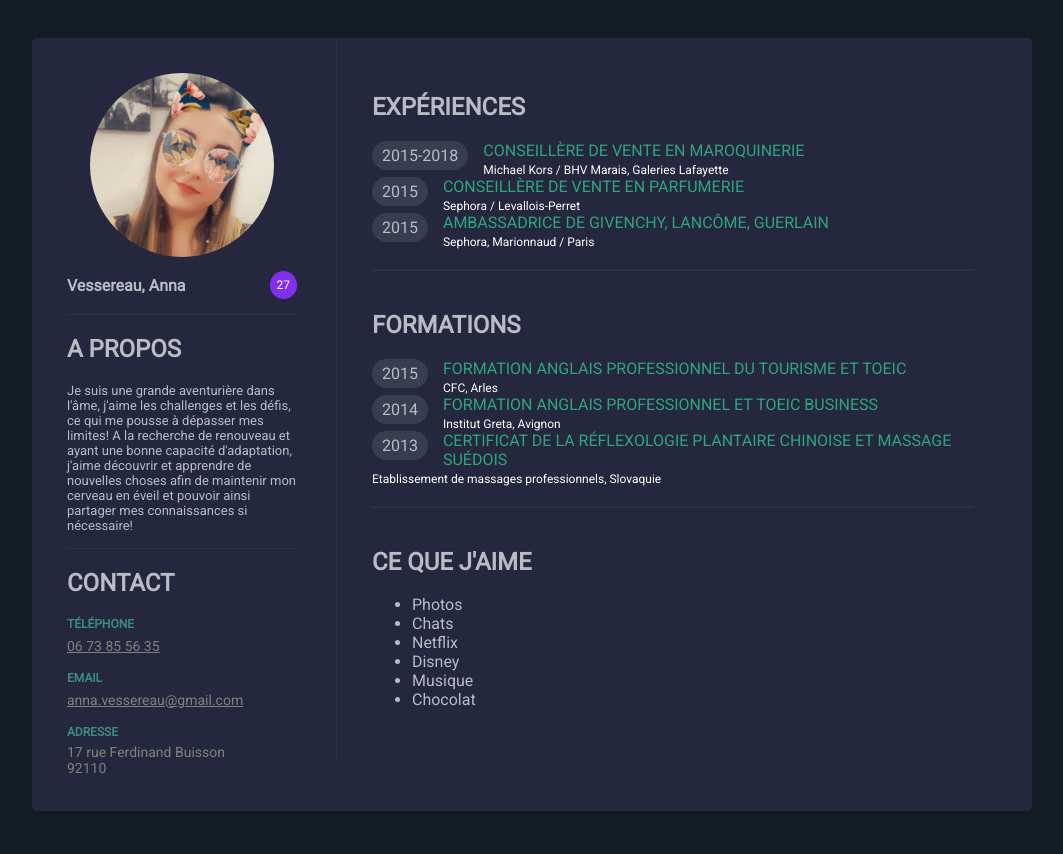
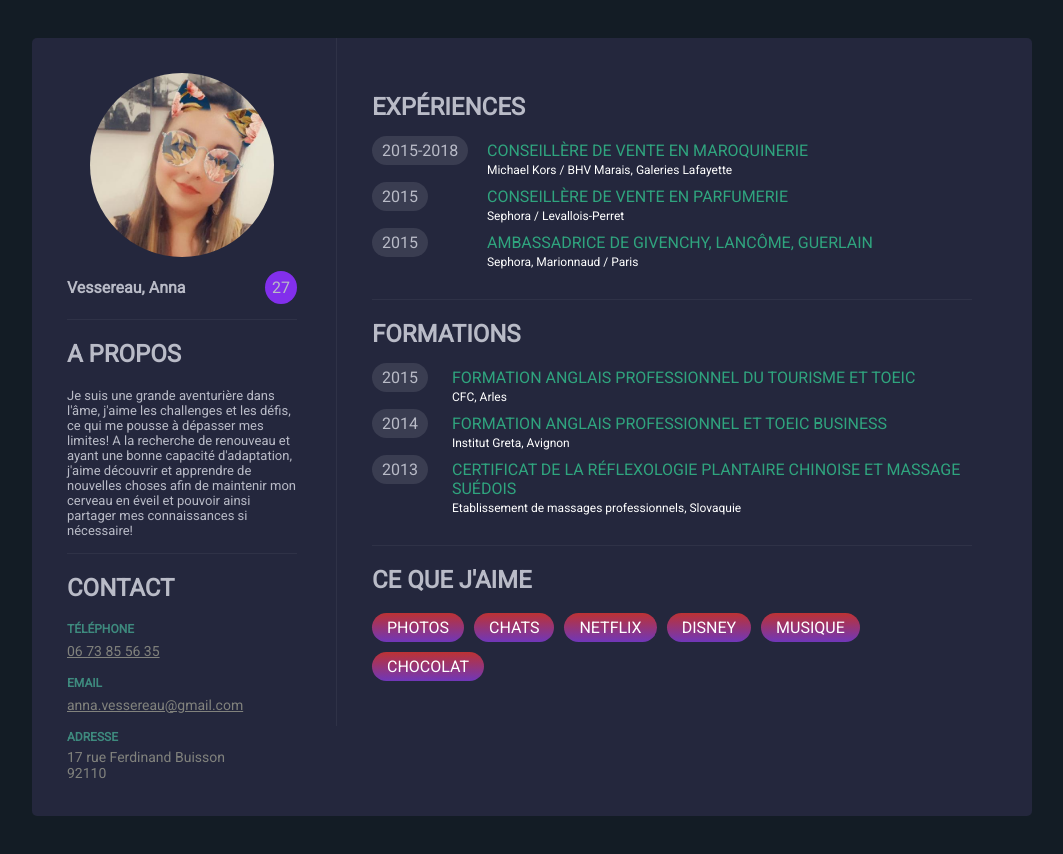
Before and after one commit to Vaniina/curriculumVitae1, a plain HTML site: page index.html in a window 1280 px wide. Shown: the whole page, without its empty margins (108-1171 px from the left). Drawn offline with Linux system fonts and the light colour scheme.

Commit message:
improve design on main content

```diff
--- a/index.html
+++ b/index.html
@@ -8,7 +8,7 @@
 </head>
 <body>
 <main>
-    <aside>
+    <aside class="columnLeft">
         <div class="block">
             <section class="profile">
                 <header>
@@ -41,30 +41,31 @@
         </div>
     </aside>
     <section class="block main">
-        <h2>Expériences</h2>
-        <section>
+
+        <section class="experiences">
+            <h2>Expériences</h2>
             <article>
-                <section>
+                <aside>
                     <time>2015-2018</time>
-                </section>
+                </aside>
                 <section>
                     <header>Conseillère de vente en maroquinerie</header>
                     <footer>Michael Kors / BHV Marais, Galeries Lafayette</footer>
                 </section>
             </article>
             <article>
-                <section>
+                <aside>
                     <time>2015</time>
-                </section>
+                </aside>
                 <section>
                     <header>Conseillère de vente en parfumerie</header>
                     <footer>Sephora / Levallois-Perret</footer>
                 </section>
             </article>
             <article>
-                <section>
+                <aside>
                     <time>2015</time>
-                </section>
+                </aside>
                 <section>
                     <header>Ambassadrice de Givenchy, Lancôme, Guerlain</header>
                     <footer>Sephora, Marionnaud / Paris</footer>
@@ -72,32 +73,30 @@
             </article>
         </section>
 
-        <hr>
-
-        <h2>Formations</h2>
-        <section>
+        <section class="formations">
+            <h2>Formations</h2>
             <article>
-                <section>
+                <aside>
                     <time>2015</time>
-                </section>
+                </aside>
                 <section>
                     <header>Formation Anglais professionnel du Tourisme et TOEIC</header>
                     <footer>CFC, Arles</footer>
                 </section>
             </article>
             <article>
-                <section>
+                <aside>
                     <time>2014</time>
-                </section>
+                </aside>
                 <section>
                     <header>Formation Anglais professionnel et TOEIC BUSINESS</header>
                     <footer>Institut Greta, Avignon</footer>
                 </section>
             </article>
             <article>
-                <section>
+                <aside>
                     <time>2013</time>
-                </section>
+                </aside>
                 <section>
                     <header>Certificat de la réflexologie plantaire chinoise et massage Suédois</header>
                     <footer>Etablissement de massages professionnels, Slovaquie</footer>
@@ -105,10 +104,8 @@
             </article>
         </section>
 
-        <hr>
-
-        <div class="labels">
-        <h2>Ce que j'aime</h2>
+        <section class="labels">
+            <h2>Ce que j'aime</h2>
             <ul>
                 <li>Photos</li>
                 <li>Chats</li>
@@ -117,7 +114,7 @@
                 <li>Musique</li>
                 <li>Chocolat</li>
             </ul>
-        </div>
+        </section>
     </section>
 </main>
 </body>
--- a/styles.css
+++ b/styles.css
@@ -47,52 +47,52 @@ main {
 
 /* Partie aside */
 
-aside {
+.columnLeft {
     width: 30%;
     display: inline-flex;
     vertical-align: top;
     flex-direction: column;
 }
 
-aside section:not(:last-child) {
+.columnLeft section:not(:last-child) {
     border-bottom: 1px solid rgba(255,255,255,0.05);
     padding-bottom: 15px;
 }
 
-aside .profile article {
+.columnLeft .profile article {
     display: flex;
     align-items: center;
 }
 
-aside .profile img {
+.columnLeft .profile img {
     width: 80%;
     border-radius: 50%;
     margin-bottom: 10px;
 }
 
-aside .profile header {
+.columnLeft .profile header {
     text-align: center;
 }
 
-aside .profile .age {
+.columnLeft .profile .age {
     background-color: #822fec;
     border-radius: 100%;
     padding: 7px;
 }
 
-aside .about p {
+.columnLeft .about p {
     font-size: small;
 }
 
 
-aside .contact a, aside .contact p {
+.columnLeft .contact a, aside .contact p {
     font-size: 14px;
     color: #81827d;
 }
 
 /* Début de la présentation */
 
-section.main {
+.main {
     width: 60%;
     display: inline-flex;
     vertical-align: top;
@@ -101,50 +101,33 @@ section.main {
     flex-direction: column;
 }
 
-h1 article {
-    background-color: #822fec;
-    border-radius: 50%;
-    padding: 10px;
-    color: #fff;
-    display: inline-block;
+.main > section:not(:last-child) {
+    border-bottom: 1px solid rgba(255,255,255,0.05);
+    padding-bottom: 20px;
 }
 
-article .time {
-    display: inline-flex;
-    width: 25%;
-}
-
-article .text {
-    display: inline-flex;
-    width:  75%;
-}
-
-article time {
+.main article time {
     background-color: rgba(255,255,255,0.1);
     border-radius: 20px;
     padding: 5px 10px;
-    float: left;
     margin-right: 15px;
 }
 
-article header {
+.main article header {
     color: #32c18ecf;
     text-transform: uppercase;
     font-size: 16px;
     margin-bottom: 3px;
 }
 
-article footer {
+.main article footer {
     font-size: 12px;
     color: white;
 }
 
-article .description, #presentation {
-    font-size: 12px;
-    color: rgba(255,255,255,0.3);
-    margin-bottom: 20px;
+.main article {
+    padding-bottom: 10px;
 }
-
 
 ul.labels li {
     flex-wrap: wrap;
@@ -152,35 +135,31 @@ ul.labels li {
 
 }
 
-#experiences article,
-#formations article {
+.main section > article {
     display: flex;
 }
 
-#experiences article section:first-child {
-    flex: 0.25;
+.main section.experiences aside {
+    width: 115px;
 }
 
-#formations article section:first-child {
-    flex: 0.15;
+.main section.formations aside {
+    width: 80px;
 }
 
-#experiences article section,
-#formations article section{
+.main section > article section {
     flex: 1;
-    margin-bottom: 10px;
 }
 
-li.labels {
-    margin: 0 20px;
+.main .labels ul {
+    margin: 0px;
+    padding: 0px;
     display: flex;
     flex-wrap: wrap;
     list-style: none;
-    justify-content: space-around;
-
 }
 
-li.labels ul {
+.main .labels ul li {
     display: flex;
     background: linear-gradient(#bd3233, #7037b9);
     border-radius: 20px;
```
